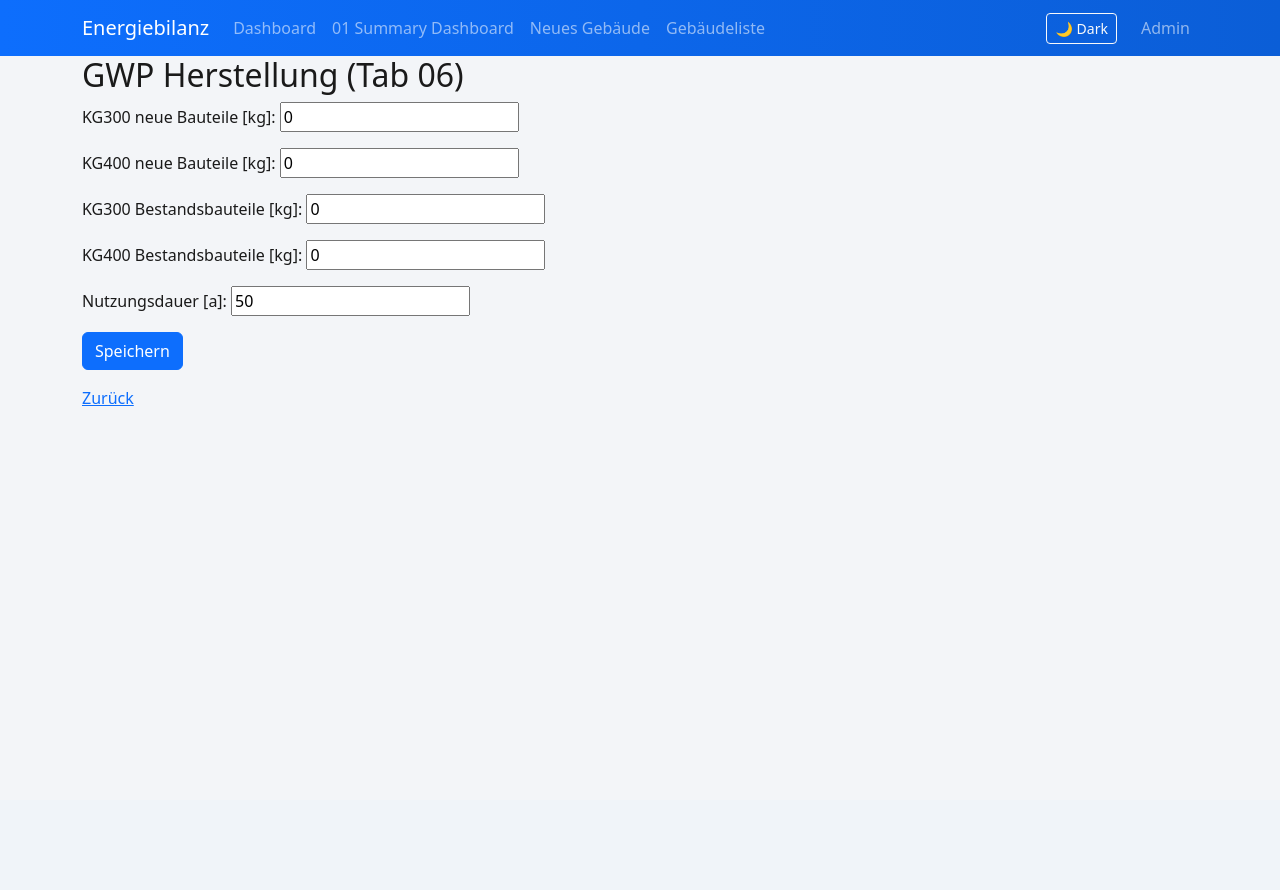
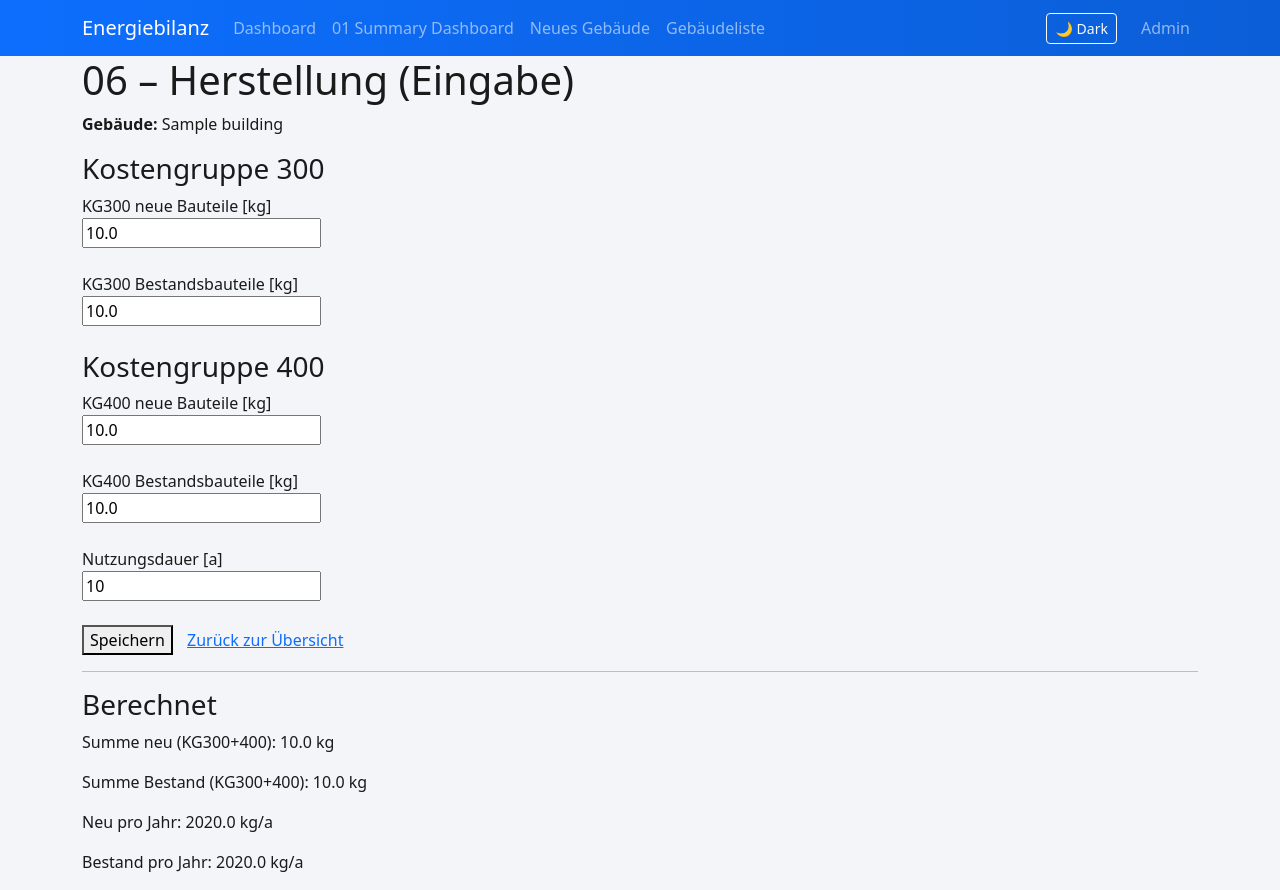
Before and after one commit to DBM-THA/energybalance, a Django app: template energyapp/templates/energyapp/gwp_manufacturing_form.html in a window 1280 px wide. Before the commit the page ends 406 px from the top, so only its background shows below. Run offline with Django 5.2, Linux system fonts and the light colour scheme; tables that the repository leaves empty hold one stand-in row (values such as "Sample post"); the template is opened without the code that fills it: values that come from a table or form of the project are taken from there, most other values are stand-ins (such as "Sample title", 1, 10 or a date in 2020); parts of the project's set-up code (start-up, migrations or seed data) failed here and were passed over.

Commit message:
Update gwp_manufacturing_form.html

```diff
--- a/energyapp/templates/energyapp/gwp_manufacturing_form.html
+++ b/energyapp/templates/energyapp/gwp_manufacturing_form.html
@@ -1,12 +1,39 @@
 {% extends "base.html" %}
+
+
 {% block content %}
-<h2>GWP Herstellung (Tab 06)</h2>
+<h1>06 – Herstellung (Eingabe)</h1>
+<p><b>Gebäude:</b> {{ building.name }}</p>
 
 <form method="post">
-    {% csrf_token %}
-    {{ form.as_p }}
-    <button class="btn btn-primary">Speichern</button>
+  {% csrf_token %}
+
+  <h3>Kostengruppe 300</h3>
+  <label>KG300 neue Bauteile [kg]</label><br>
+  <input type="number" step="0.01" min="0" name="kg300_new" value="{{ manufacturing.kg300_new|floatformat:1 }}"><br><br>
+
+  <label>KG300 Bestandsbauteile [kg]</label><br>
+  <input type="number" step="0.01" min="0" name="kg300_existing" value="{{ manufacturing.kg300_existing|floatformat:1 }}"><br><br>
+
+  <h3>Kostengruppe 400</h3>
+  <label>KG400 neue Bauteile [kg]</label><br>
+  <input type="number" step="0.01" min="0" name="kg400_new" value="{{ manufacturing.kg400_new|floatformat:1 }}"><br><br>
+
+  <label>KG400 Bestandsbauteile [kg]</label><br>
+  <input type="number" step="0.01" min="0" name="kg400_existing" value="{{ manufacturing.kg400_existing|floatformat:1 }}"><br><br>
+
+  <label>Nutzungsdauer [a]</label><br>
+  <input type="number" step="1" min="1" name="service_life_years" value="{{ manufacturing.service_life_years|floatformat:0 }}"><br><br>
+
+  <button type="submit">Speichern</button>
+  <a style="margin-left:10px;" href="{% url 'gwp_overview' building.id %}">Zurück zur Übersicht</a>
 </form>
 
-<a href="{% url 'gwp_overview' building.id %}">Zurück</a>
+<hr>
+
+<h3>Berechnet</h3>
+<p>Summe neu (KG300+400): {{ manufacturing.new_components_gwp|floatformat:1 }} kg</p>
+<p>Summe Bestand (KG300+400): {{ manufacturing.existing_components_gwp|floatformat:1 }} kg</p>
+<p>Neu pro Jahr: {{ manufacturing.new_per_year|floatformat:1 }} kg/a</p>
+<p>Bestand pro Jahr: {{ manufacturing.existing_per_year|floatformat:1 }} kg/a</p>
 {% endblock %}
```
